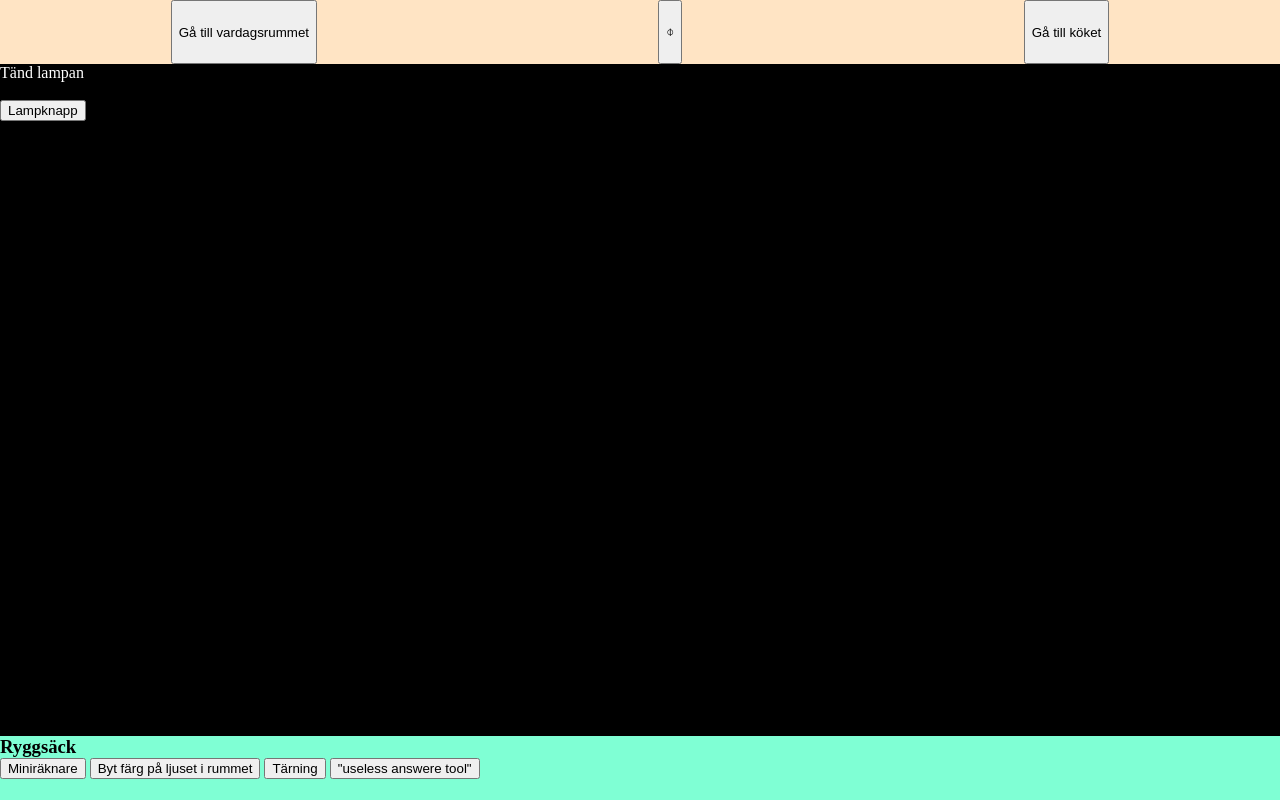
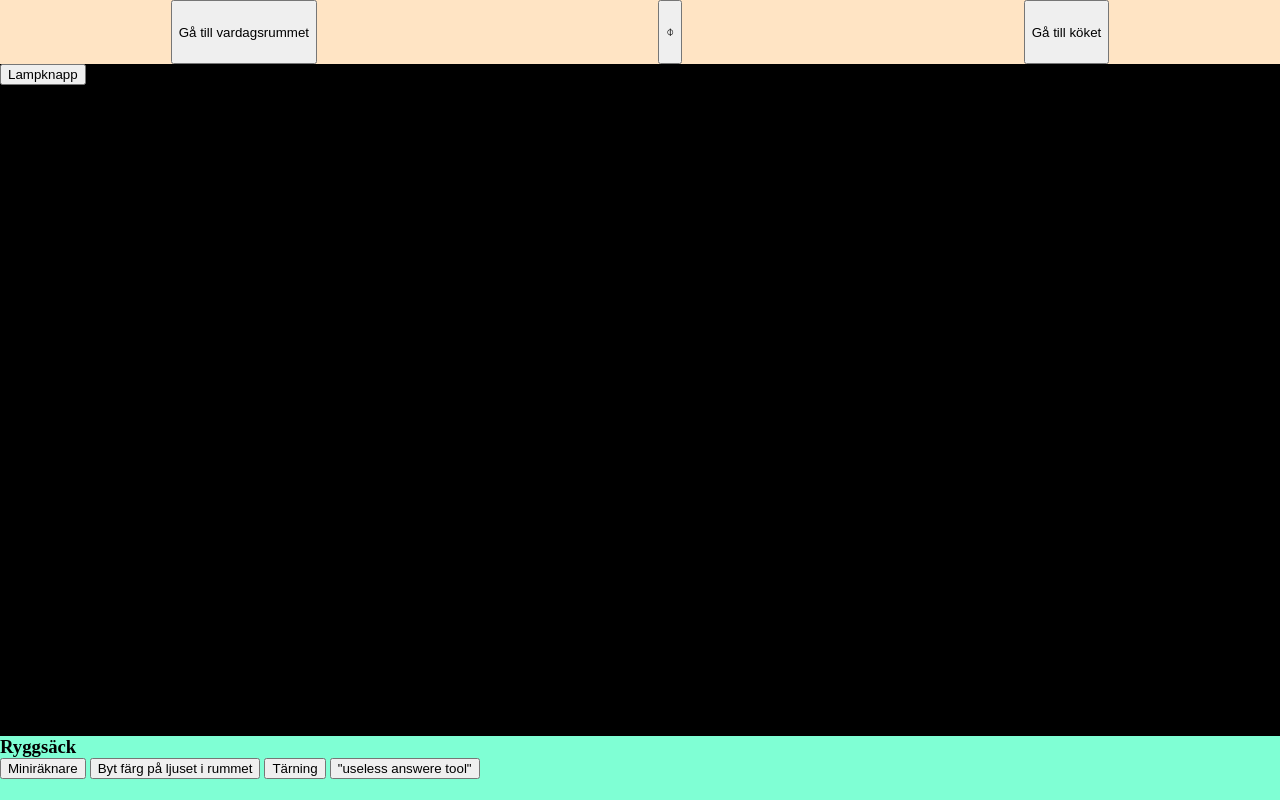
Before and after one commit to AmandaStahlberg/Laboration1, a plain HTML site: page index.html in a window 1280 px wide. Drawn offline with Linux system fonts and the light colour scheme.

Commit message:
took some text away

```diff
--- a/index.html
+++ b/index.html
@@ -17,8 +17,6 @@
     </header>
     <main>
         <div>
-            <p class="textDarkMode">Tänd lampan</p>
-            <p>Släck lampan</p>
             <button onclick="lightSwitch()">Lampknapp</button>
         </div>
         <div onclick="helpKonrad()">
--- a/style.css
+++ b/style.css
@@ -20,10 +20,6 @@ main {
     background-color: black;
 }
 
-.textDarkMode {
-    color: white;
-}
-
 .backPack {
     height: 4rem;
     background-color: aquamarine;
```
